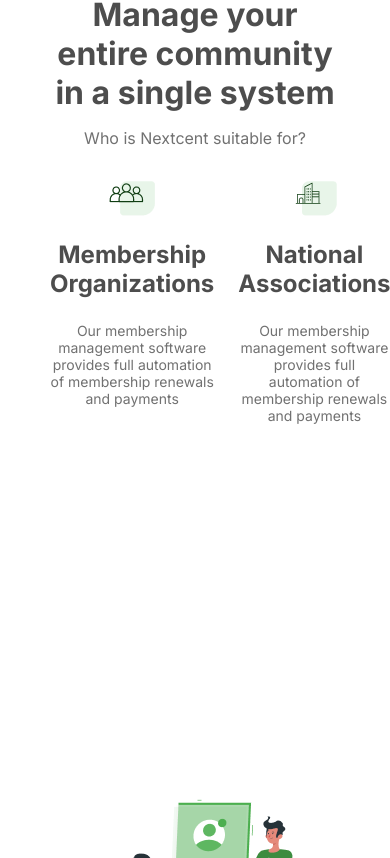
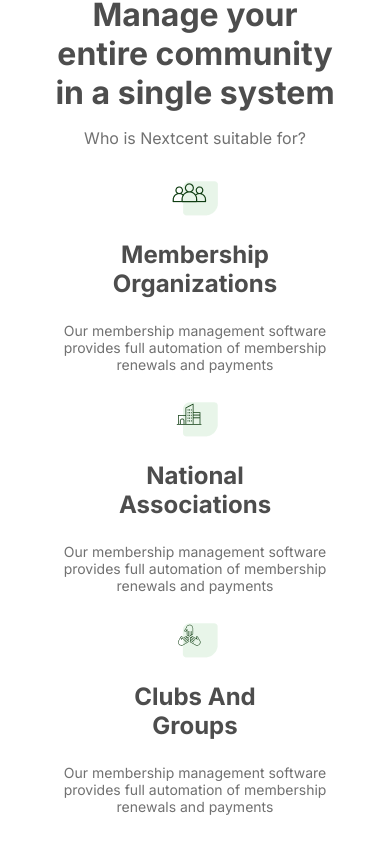
Before and after one commit to Xenko10/figma-mockup-to-react, a React (Vite) app: page / in a window 390 px wide. Shown: the part 1106-1964 px from the top of the page. Built offline with nearby package versions, Linux system fonts and the light colour scheme.

Commit message:
make community section responsive

```diff
--- a/src/components/Community/Community.module.css
+++ b/src/components/Community/Community.module.css
@@ -32,6 +32,12 @@
   gap: 1.5rem;
 }
 
+@media (max-width: 600px) {
+  .lowerSubsection {
+    flex-direction: column;
+  }
+}
+
 .group > h3 {
   font-size: 1.5rem;
 }
```
